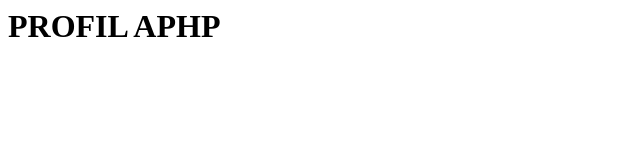
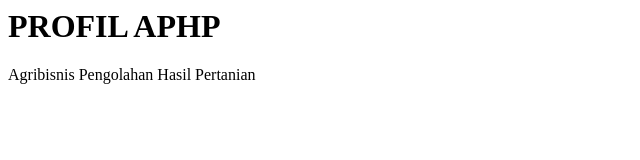
Before and after one commit to pangadongan/profil_aphp, a plain HTML site: page index.html in a window 1280 px wide. Shown: the whole page, without its empty margins (0-640 px from the left). Drawn offline with Linux system fonts and the light colour scheme.

Commit message:
Update index.html

```diff
--- a/index.html
+++ b/index.html
@@ -4,5 +4,6 @@
   </head>
     <body>
       <h1>PROFIL APHP</h1>
+      <p>Agribisnis Pengolahan Hasil Pertanian</p>
     </body>
 </html>
```
